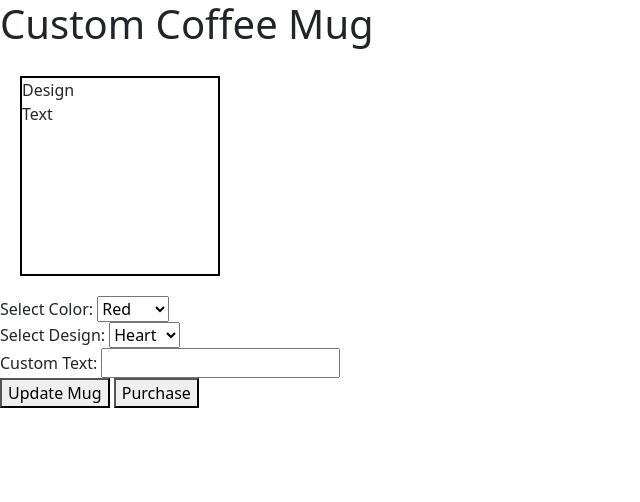
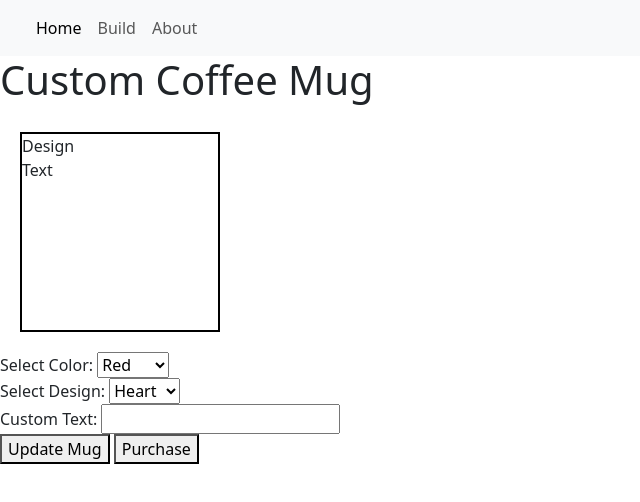
Before and after one commit to akcodes29/personalized-mug, a website: page index.html in a window 1280 px wide. Shown: the whole page, without its empty margins (0-640 px from the left). Drawn offline with nearby package versions, Linux system fonts and the light colour scheme.

Commit message:
installed node, created nav bar

```diff
--- a/index.html
+++ b/index.html
@@ -19,7 +19,30 @@
   <link rel="stylesheet" href="assets\style.css">
 </head>
 <body>
+  <nav class="navbar navbar-expand-lg bg-body-tertiary">
+    <div class="container-fluid">
+      <a class="navbar-brand" href="#"></a>
+      <button class="navbar-toggler" type="button" data-bs-toggle="collapse" data-bs-target="#navbarNav" aria-controls="navbarNav" aria-expanded="false" aria-label="Toggle navigation">
+        <span class="navbar-toggler-icon"></span>
+      </button>
+      <div class="collapse navbar-collapse" id="navbarNav">
+        <ul class="navbar-nav">
+          <li class="nav-item">
+            <a class="nav-link active" aria-current="page" href="#">Home</a>
+          </li>
+          <li class="nav-item">
+            <a class="nav-link" href="#build">Build</a>
+          </li>
+          <li class="nav-item">
+            <a class="nav-link" href="#">About</a>
+          </li>
+        </ul>
+      </div>
+    </div>
+  </nav>
 <h1>Custom Coffee Mug</h1>
+
+<section id="build">
 <div class="mug" id="mug">
   <div id="design">Design</div>
   <div id="text">Text</div>
@@ -47,6 +70,7 @@
   <button type="button" id="updateMug">Update Mug</button>
   <button type="button" id="purchase">Purchase</button>
 </form>
+</section>
 
 <script src="script.js"></script>
 </body>
```
Also changed, not shown: package.json (added, +23 -0 lines), build.html (added), 2 other files.
